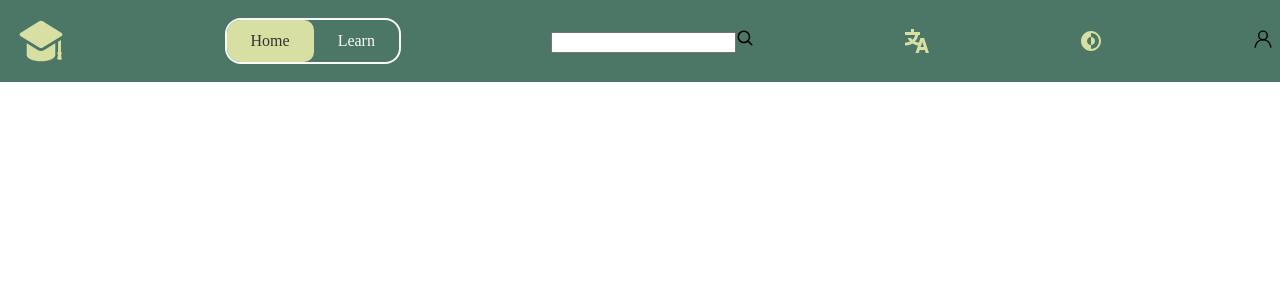
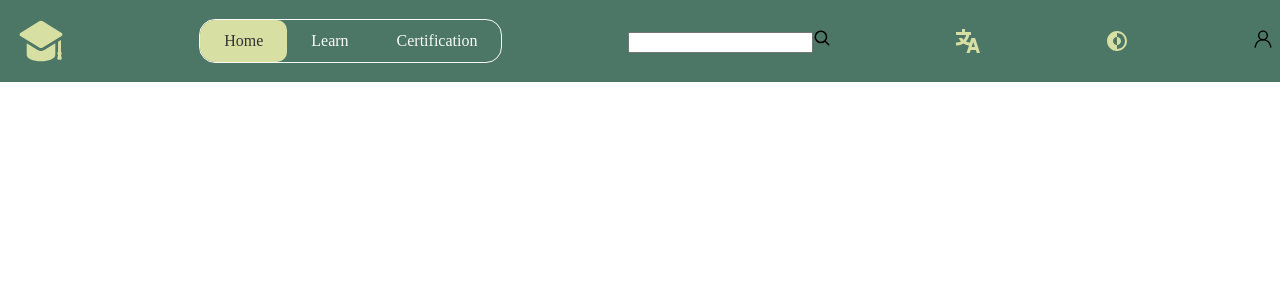
Before and after one commit to DryBoss/math-school, a React (Vite) app: page / in a window 1280 px wide. Shown: the top 300 px of the page. Built offline with nearby package versions, Linux system fonts and the light colour scheme.

Commit message:
fixed gh pages

```diff
--- a/src/App.jsx
+++ b/src/App.jsx
@@ -1,4 +1,4 @@
-import Main from "./components/main/main";
+import Main from "./components/main/Main";
 
 function App() {
   return (
--- a/src/components/main/navigation-bar/Navigation-bar.jsx
+++ b/src/components/main/navigation-bar/Navigation-bar.jsx
@@ -9,7 +9,7 @@ import userProfile from "./../../../assets/ui-icons/user-profile.svg";
 import styles from "./Navigation-bar.module.css";
 
 function NavigationBar() {
-  const menuItems = ["Home", "Learn"];
+  const menuItems = ["Home", "Learn", "Certification"];
 
   const [activeScreen, setActiveScreen] = useState("Home");
 
@@ -40,9 +40,9 @@ function NavigationBar() {
         ))}
       </div>
       {/*search*/}
-      <div className="search-bar">
+      <div className={styles.searchBar}>
         <input type="text" />
-        <img src={searchIcon} alt="search" className="search" />
+        <img src={searchIcon} alt="search" className={styles.searchIcon} />
       </div>
       {/*extras*/}
       <img
--- a/src/components/main/navigation-bar/Navigation-bar.module.css
+++ b/src/components/main/navigation-bar/Navigation-bar.module.css
@@ -18,13 +18,14 @@
   display: flex;
   align-items: center;
   list-style: none;
-  border: 2px solid #fafafa;
+  border: 1px solid #fafafa;
   border-radius: 16px;
 }
 .menu .menuItems {
   padding: 12px 24px;
   color: #fafafa;
   font-size: 1rem;
+  transition: 0.3s;
   cursor: pointer;
 }
 .menu .menuItems.selected {
--- a/src/components/main/navigation-bar/Navigation-bar.module.scss
+++ b/src/components/main/navigation-bar/Navigation-bar.module.scss
@@ -21,12 +21,14 @@
   display: flex;
   align-items: center;
   list-style: none;
-  border: 2px solid $white;
+  border: 1px solid $white;
   border-radius: 16px;
+
   .menuItems {
     padding: 12px 24px;
     color: $white;
     font-size: 1rem;
+    transition: 0.3s;
     cursor: pointer;
     &.selected {
       color: $black;
```
